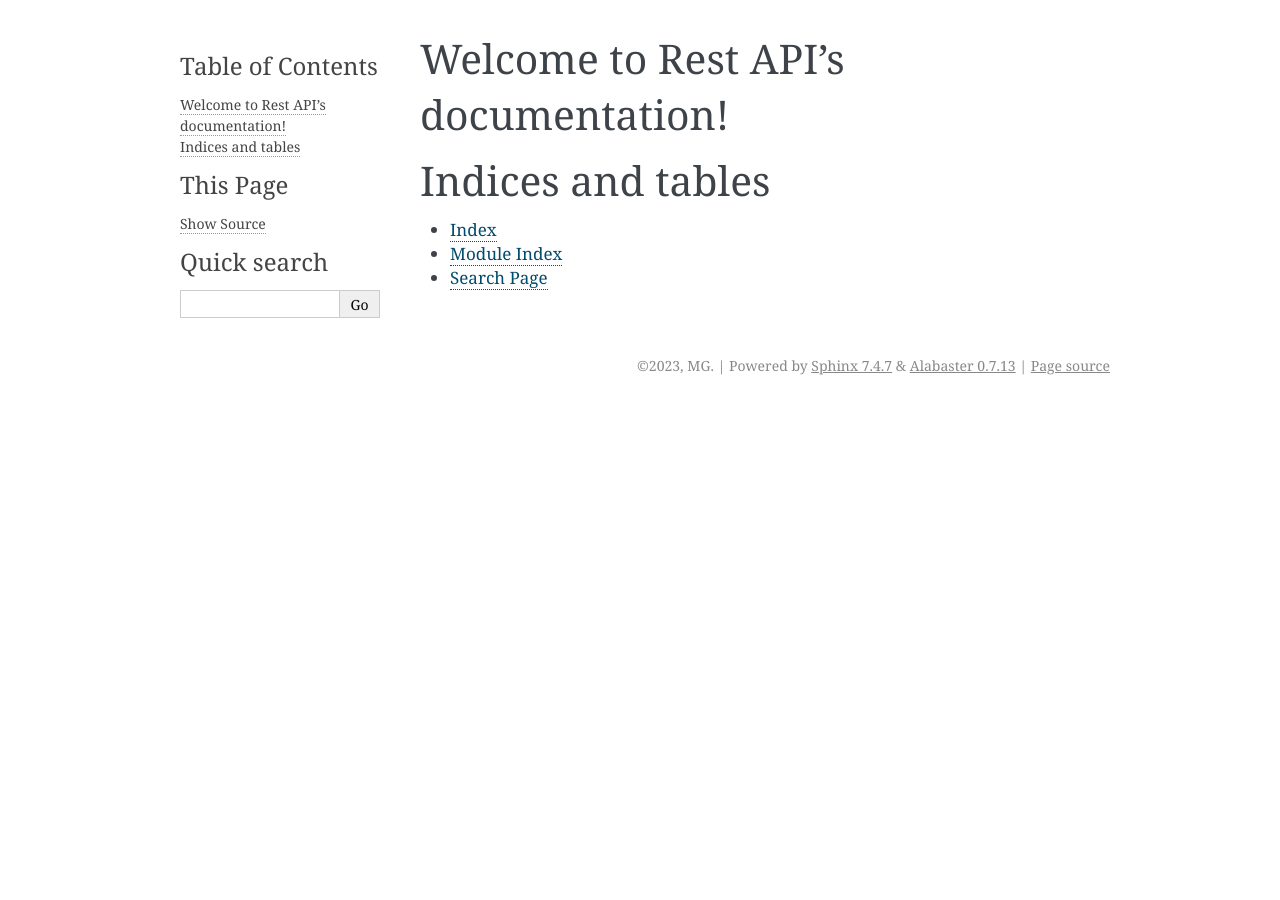
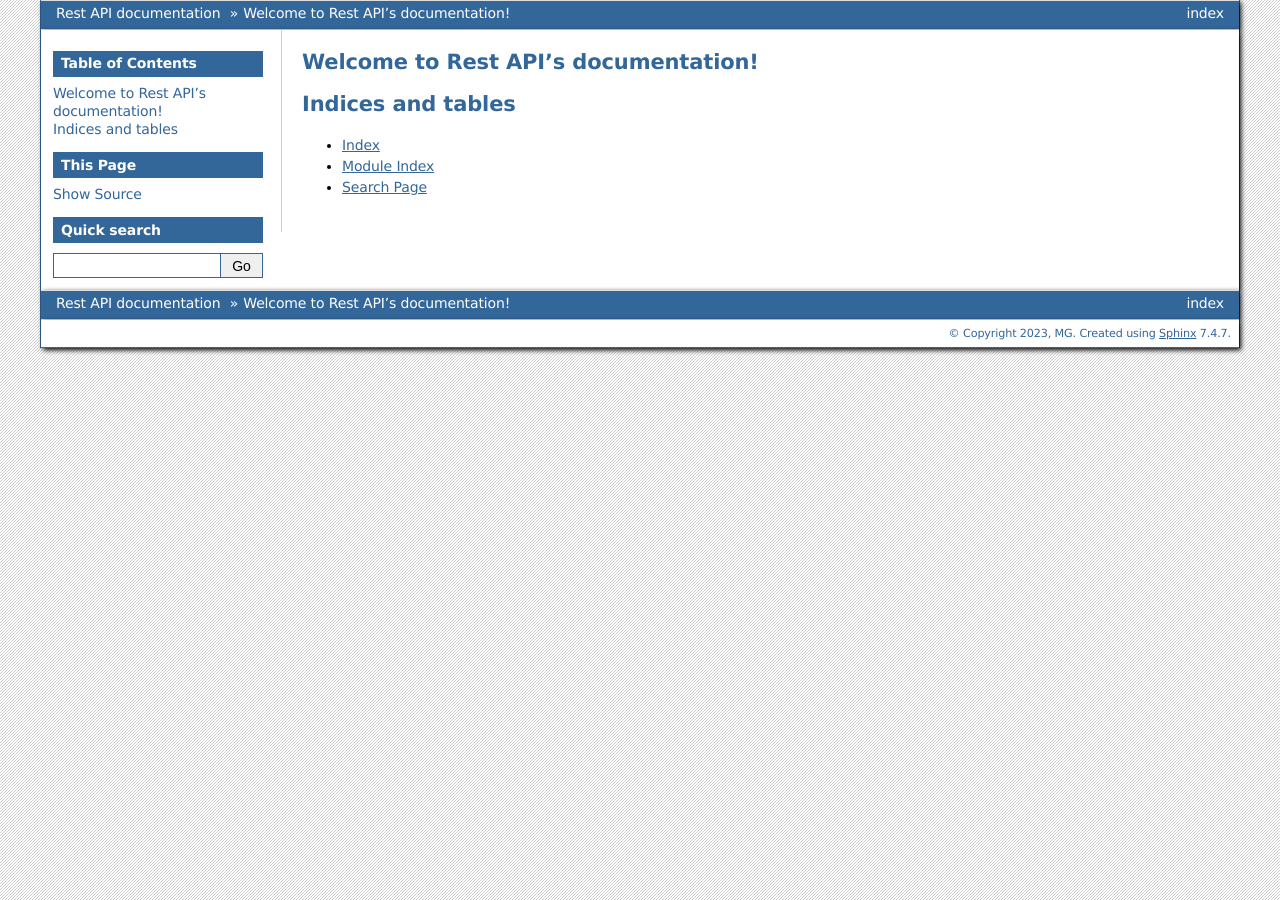
Before and after one commit to NickGoit/WebModule14, a Sphinx documentation site: the page built from docs/index.rst, in a window 1280 px wide. Built offline with Sphinx 7.4.7, drawn with Linux system fonts in a browser that asks for light colours.

Commit message:
set sphinx

```diff
--- a/docs/conf.py
+++ b/docs/conf.py
@@ -5,6 +5,10 @@
 
 # -- Project information -----------------------------------------------------
 # https://www.sphinx-doc.org/en/master/usage/configuration.html#project-information
+import sys
+import os
+
+sys.path.append(os.path.abspath('..'))
 
 project = 'Rest API'
 copyright = '2023, MG'
@@ -13,7 +17,7 @@
 # -- General configuration ---------------------------------------------------
 # https://www.sphinx-doc.org/en/master/usage/configuration.html#general-configuration
 
-extensions = []
+extensions = ['sphinx.ext.autodoc']
 
 templates_path = ['_templates']
 exclude_patterns = ['_build', 'Thumbs.db', '.DS_Store']
@@ -23,5 +27,5 @@
 # -- Options for HTML output -------------------------------------------------
 # https://www.sphinx-doc.org/en/master/usage/configuration.html#options-for-html-output
 
-html_theme = 'alabaster'
+html_theme = 'bizstyle'
 html_static_path = ['_static']
```
